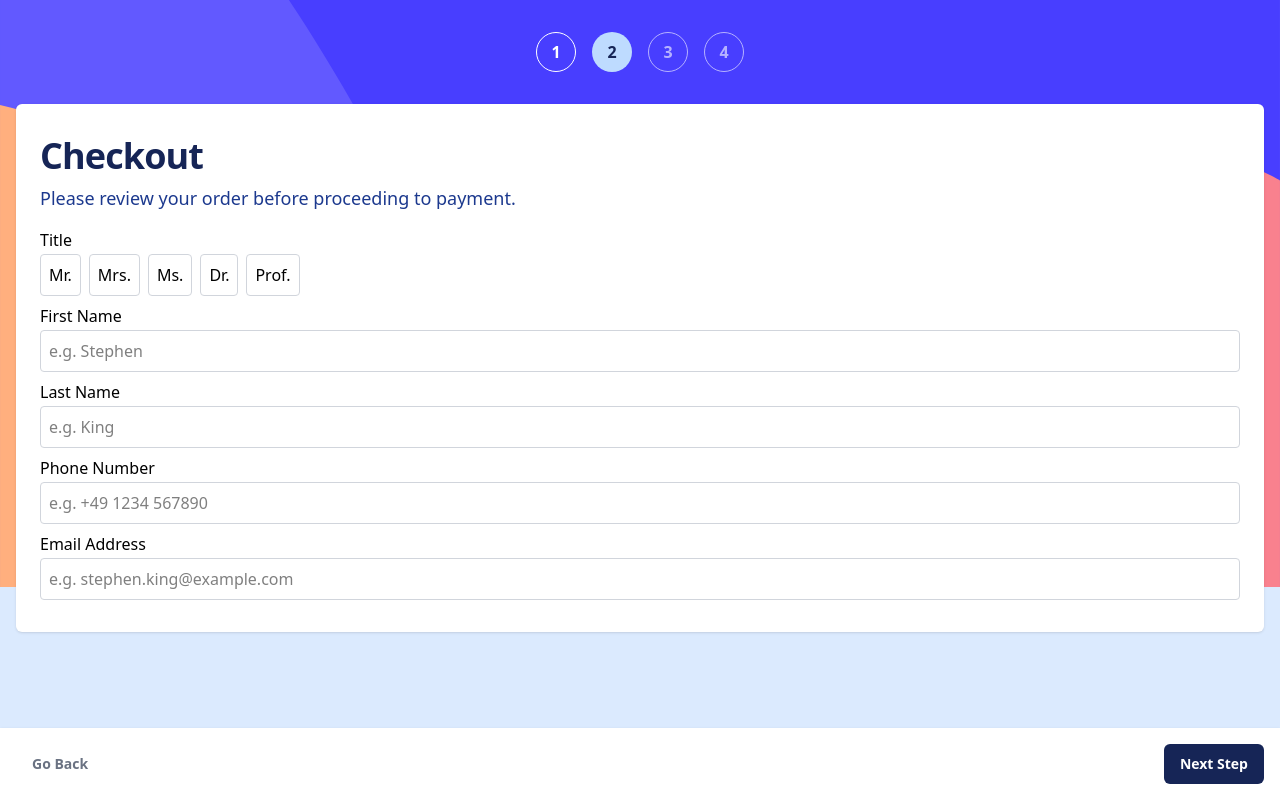
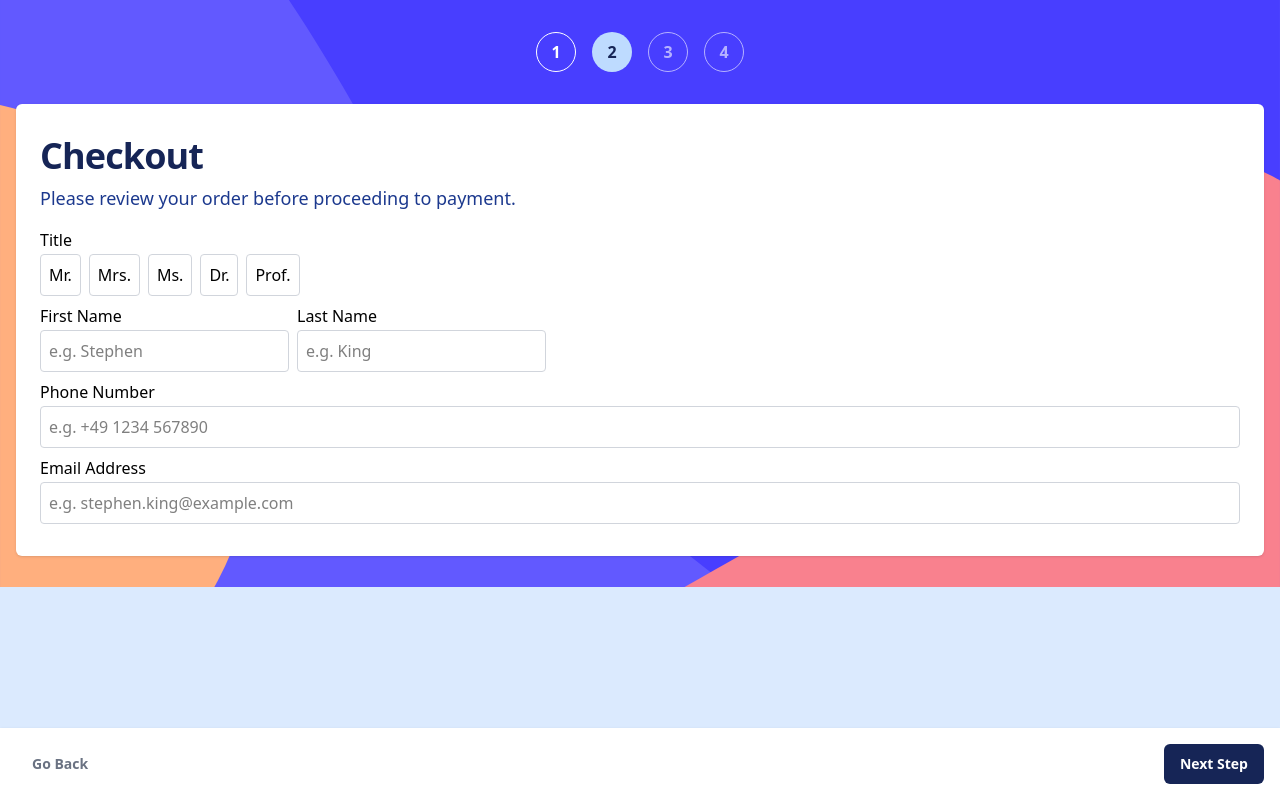
Before and after one commit to Derfan/unified-checkout-system, a Next.js app in the folder apps/web/: page /checkout in a window 1280 px wide. Built offline with nearby package versions, Linux system fonts and the light colour scheme.

Commit message:
feat(web): row component

```diff
--- a/apps/web/app/checkout/page.tsx
+++ b/apps/web/app/checkout/page.tsx
@@ -3,6 +3,7 @@ import { PersonaTitles } from '@repo/schema';
 import { Stepper } from './_components/Stepper';
 import { StepNavigation } from './_components/StepNavigation';
 
+import { Row } from '../../components/layout';
 import { Surface, Heading, Text } from '../../components/ui';
 import { FormField, RadioGroup, Input, PhoneInput } from '../../components/forms';
 
@@ -29,13 +30,15 @@ export default function CheckoutPage() {
             />
           </FormField>
 
-          <FormField id="firstName" name="firstName" label="First Name" className="mt-2">
-            <Input placeholder="e.g. Stephen" />
-          </FormField>
+          <Row space="sm" className="mt-2">
+            <FormField id="firstName" name="firstName" label="First Name">
+              <Input placeholder="e.g. Stephen" />
+            </FormField>
 
-          <FormField id="lastName" name="lastName" label="Last Name" className="mt-2">
-            <Input placeholder="e.g. King" />
-          </FormField>
+            <FormField id="lastName" name="lastName" label="Last Name">
+              <Input placeholder="e.g. King" />
+            </FormField>
+          </Row>
 
           <FormField id="phoneNumber" name="phoneNumber" label="Phone Number" className="mt-2">
             <PhoneInput placeholder="e.g. +49 1234 567890" />
--- a/apps/web/components/forms/input/Input.tsx
+++ b/apps/web/components/forms/input/Input.tsx
@@ -28,7 +28,7 @@ export const Input = React.forwardRef<HTMLInputElement, InputProps>(
 
 Input.displayName = 'Input';
 
-const inputVariants = cva('border p-2 rounded transition-colors outline-none', {
+const inputVariants = cva('w-full border p-2 rounded transition-colors outline-none', {
   variants: {
     state: {
       default: 'border-gray-300 hover:border-blue-500 focus:border-blue-700',
--- a/apps/web/components/forms/radio-group/RadioButton.tsx
+++ b/apps/web/components/forms/radio-group/RadioButton.tsx
@@ -11,6 +11,8 @@ export interface RadioButtonProps
 
 /**
  * RadioButton component that represents a single radio button.
+ * @param props - RadioButton properties including id, label, value, state, and className.
+ * @returns A label element containing a radio input and its label.
  */
 export const RadioButton = React.forwardRef<HTMLLabelElement, RadioButtonProps>(
   ({ id, label, value, state, className }, ref) => {
--- a/apps/web/components/forms/radio-group/RadioGroup.tsx
+++ b/apps/web/components/forms/radio-group/RadioGroup.tsx
@@ -11,6 +11,8 @@ export interface RadioGroupProps<T = string> {
 
 /**
  * RadioGroup component that renders a group of radio buttons.
+ * @param props - RadioGroup properties including options, name, value, and error state.
+ * @returns A div element containing radio buttons.
  */
 export const RadioGroup = React.forwardRef<HTMLDivElement, RadioGroupProps>(
   ({ options, name, value, error }, ref) => {
--- /dev/null
+++ b/apps/web/components/layout/index.ts
@@ -0,0 +1 @@
+export * from './row';
--- /dev/null
+++ b/apps/web/components/layout/row/Row.tsx
@@ -0,0 +1,35 @@
+import React from 'react';
+import { cva, type VariantProps } from 'class-variance-authority';
+
+import { cn } from '../../../styles/utils';
+
+export interface RowProps
+  extends React.HTMLAttributes<HTMLDivElement>, VariantProps<typeof rowVariants> {
+  children: React.ReactNode;
+}
+
+/**
+ * Row component that arranges its children in a horizontal layout.
+ * @param props - HTML attributes and variant props.
+ * @returns A div element with row layout.
+ */
+export const Row = ({ children, space, className, ...props }: RowProps) => {
+  return (
+    <div className={cn(rowVariants({ space, className }))} {...props}>
+      {children}
+    </div>
+  );
+};
+
+const rowVariants = cva('flex', {
+  variants: {
+    space: {
+      sm: 'gap-x-2',
+      md: 'gap-x-4',
+      lg: 'gap-x-6',
+    },
+  },
+  defaultVariants: {
+    space: 'md',
+  },
+});
--- /dev/null
+++ b/apps/web/components/layout/row/index.ts
@@ -0,0 +1 @@
+export { Row, type RowProps } from './Row';
```
Also changed, not shown: 1 other file (tests, documents, lock files or other folders).
